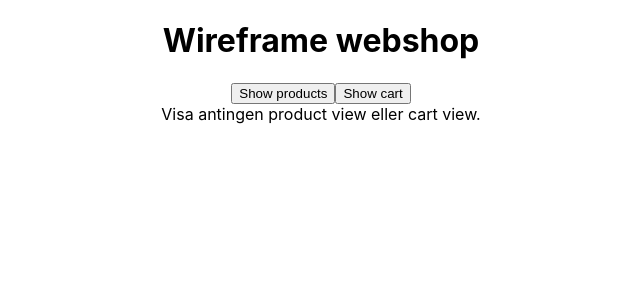
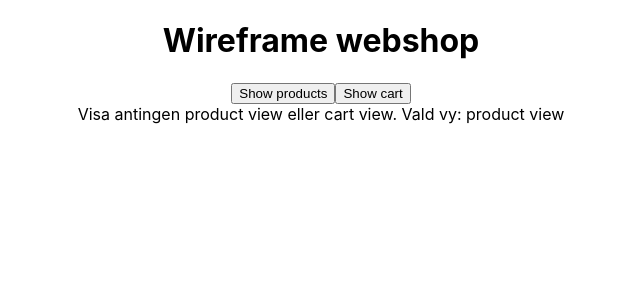
Before and after one commit to cenglesson/Coffee-Website, a React (Create React App) app: page / in a window 1280 px wide. Shown: the top 300 px of the page, without its empty margins (319-959 px from the left). Built offline with nearby package versions, Linux system fonts and the light colour scheme.

Commit message:
View reducer done

```diff
--- a/src/App.tsx
+++ b/src/App.tsx
@@ -1,12 +1,14 @@
 // import React from 'react';
 import { useDispatch, useSelector } from 'react-redux'
 import { actions } from './features/viewReducer'
+import { RootState } from './store'
 
 import './App.css';
 
 function App() {
     const dispatch = useDispatch()
-    const view = useSelector(state => state.view)
+    const view = useSelector((state: RootState) => state.view)
+
 
     const handleShowProducts = () => dispatch(actions.showProducts())
     const handleShowCart = () => dispatch(actions.showCart())
@@ -22,6 +24,8 @@ function App() {
         </header>
         <main>
             Visa antingen product view eller cart view.
+
+            Vald vy: {view}
         </main>
         </div>
     );
--- a/src/features/viewReducer.ts
+++ b/src/features/viewReducer.ts
@@ -7,13 +7,15 @@ const showProducts = createAction('show products')
 const showCart = createAction('show cart')
 const actions = { showProducts, showCart }
 
+
 // Värdet på "view" när appen startar
 const initialState = PRODUCTVIEW
 
 // Reducers är alla sätt som "view" kan ändra värde
+// Egentligen har alla reducers två parametrar (state och action) men vi behöver inte dem här.
 const viewReducer = createReducer(initialState, {
-	[showProducts]: (state, action) => PRODUCTVIEW,
-	[showCart]: (state, action) => CARTVIEW
+	[showProducts.toString()]: () => PRODUCTVIEW,
+	[showCart.toString()]: () => CARTVIEW
 })
 
 export { actions, viewReducer }
--- a/src/store.ts
+++ b/src/store.ts
@@ -9,4 +9,7 @@ const store = configureStore({
     reducer: rootReducer
 })
 
+export type RootState = ReturnType<typeof store.getState>
+/* State/store ser ut så här: { products, cart, user, view } */
+
 export { store }
```
